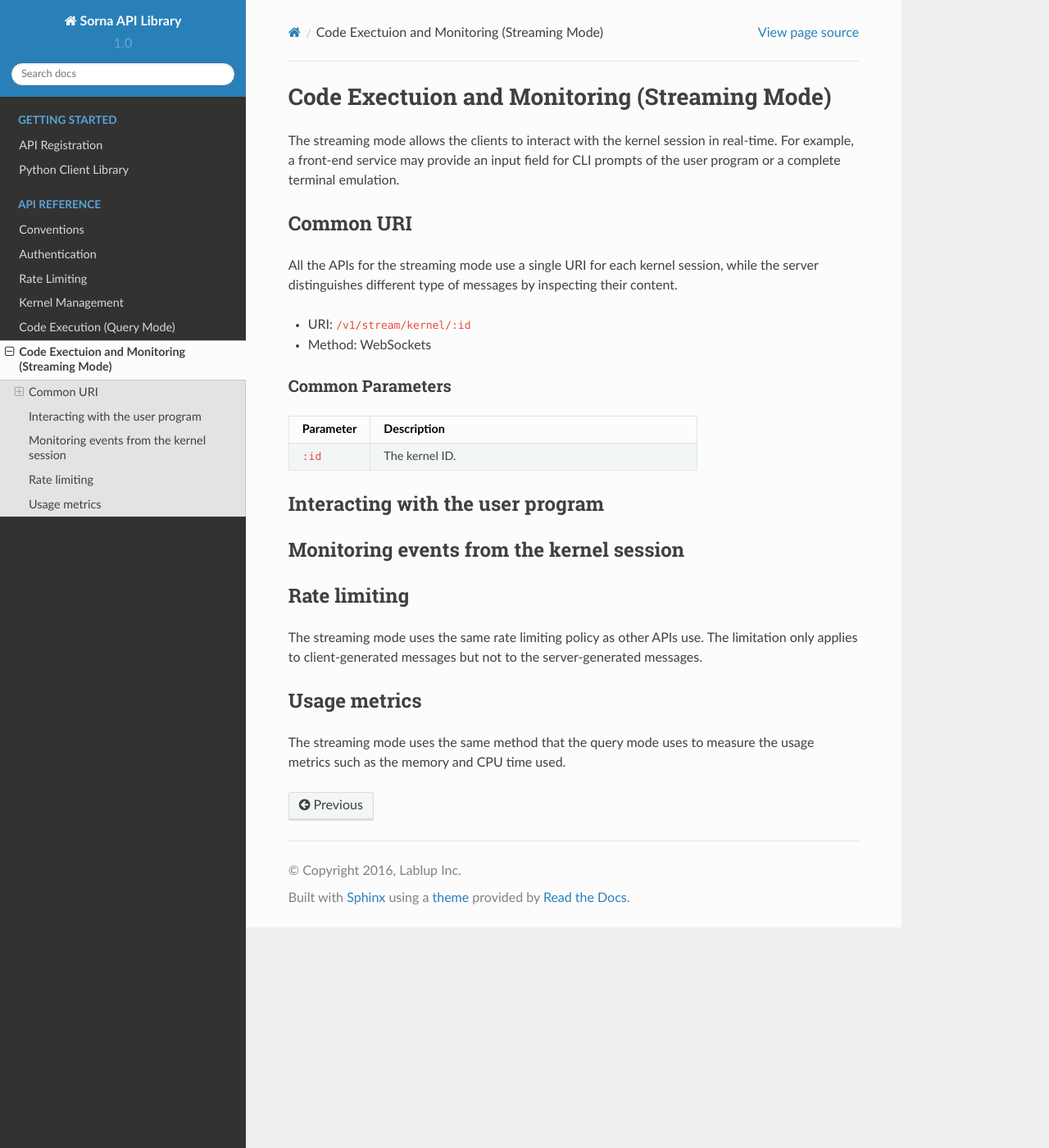
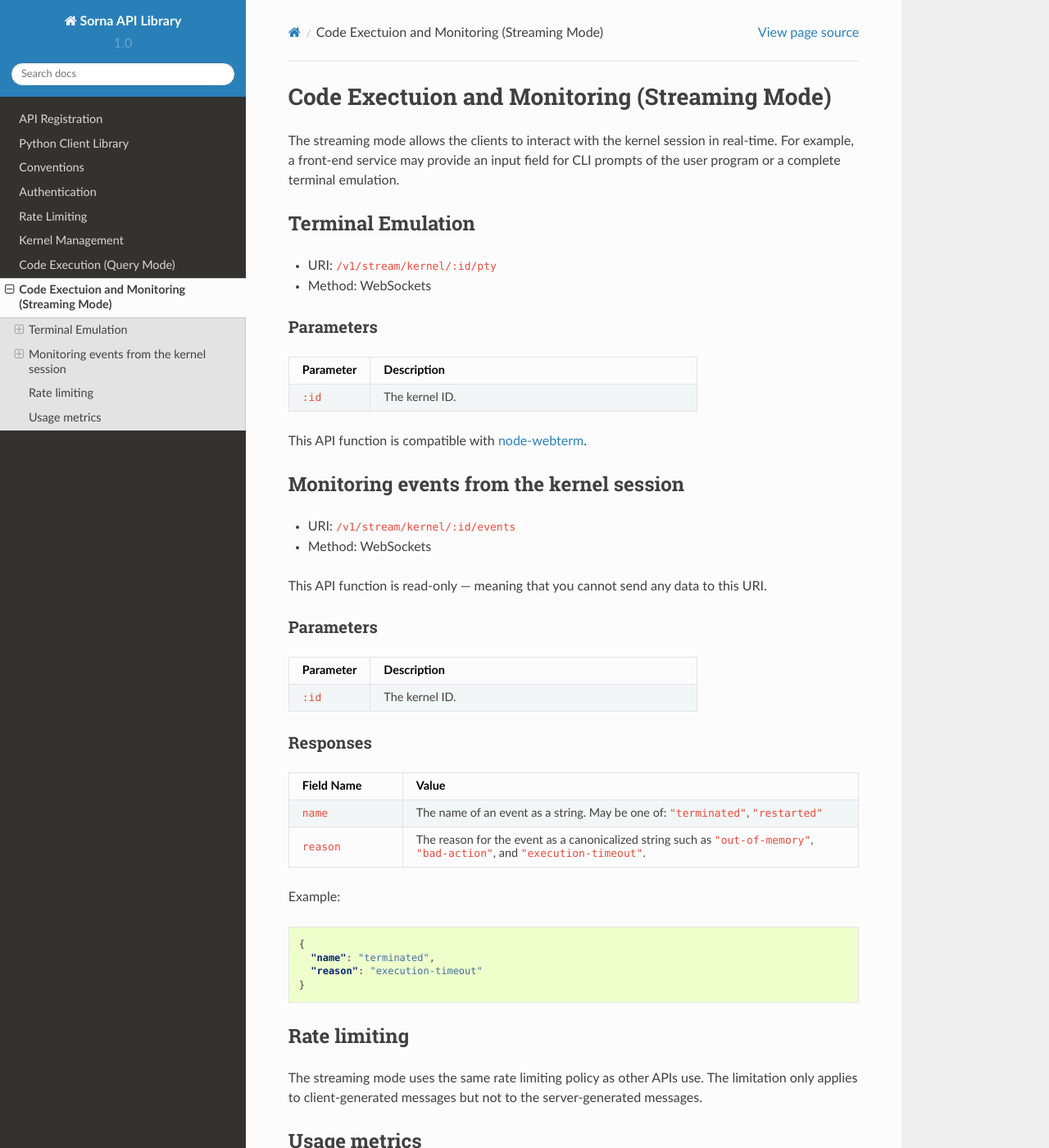
Before and after one commit to lablup/aiotusclient, a Sphinx documentation site: the page built from docs/api/stream.rst, in a window 1280 px wide and 1400 px high. Shown: the whole window at 82% size. Built offline with Sphinx 7.4.7 and the Read the Docs theme 2.0.0, drawn with Linux system fonts in a browser that asks for light colours.

Commit message:
refs #1: Update docs with FAQ and streaming mode.

```diff
--- a/docs/api/stream.rst
+++ b/docs/api/stream.rst
@@ -4,16 +4,15 @@ Code Exectuion and Monitoring (Streaming Mode)
 The streaming mode allows the clients to interact with the kernel session in real-time.
 For example, a front-end service may provide an input field for CLI prompts of the user program or a complete terminal emulation.
 
-Common URI
-----------
 
-All the APIs for the streaming mode use a single URI for each kernel session, while the server distinguishes different type of messages by inspecting their content.
+Terminal Emulation
+------------------
 
-* URI: ``/v1/stream/kernel/:id``
+* URI: ``/v1/stream/kernel/:id/pty``
 * Method: WebSockets
 
-Common Parameters
-"""""""""""""""""
+Parameters
+""""""""""
 
 .. list-table::
    :widths: 20 80
@@ -24,15 +23,53 @@ Common Parameters
    * - ``:id``
      - The kernel ID.
 
-Interacting with the user program
----------------------------------
-
-
+This API function is compatible with `node-webterm <https://github.com/Gottox/node-webterm/>`_.
 
 
 Monitoring events from the kernel session
 -----------------------------------------
 
+* URI: ``/v1/stream/kernel/:id/events``
+* Method: WebSockets
+
+This API function is read-only --- meaning that you cannot send any data to this URI.
+
+Parameters
+""""""""""
+
+.. list-table::
+   :widths: 20 80
+   :header-rows: 1
+
+   * - Parameter
+     - Description
+   * - ``:id``
+     - The kernel ID.
+
+Responses
+"""""""""
+
+.. list-table::
+   :widths: 20 80
+   :header-rows: 1
+
+   * - Field Name
+     - Value
+   * - ``name``
+     - The name of an event as a string. May be one of:
+       ``"terminated"``, ``"restarted"``
+   * - ``reason``
+     - The reason for the event as a canonicalized string
+       such as ``"out-of-memory"``, ``"bad-action"``, and ``"execution-timeout"``.
+
+Example:
+
+.. code-block:: json
+
+   {
+     "name": "terminated",
+     "reason": "execution-timeout"
+   }
 
 
 Rate limiting
```
Also changed, not shown: docs/api/kernels.rst (+24 -2 lines), docs/index.rst (+22 -7 lines).
